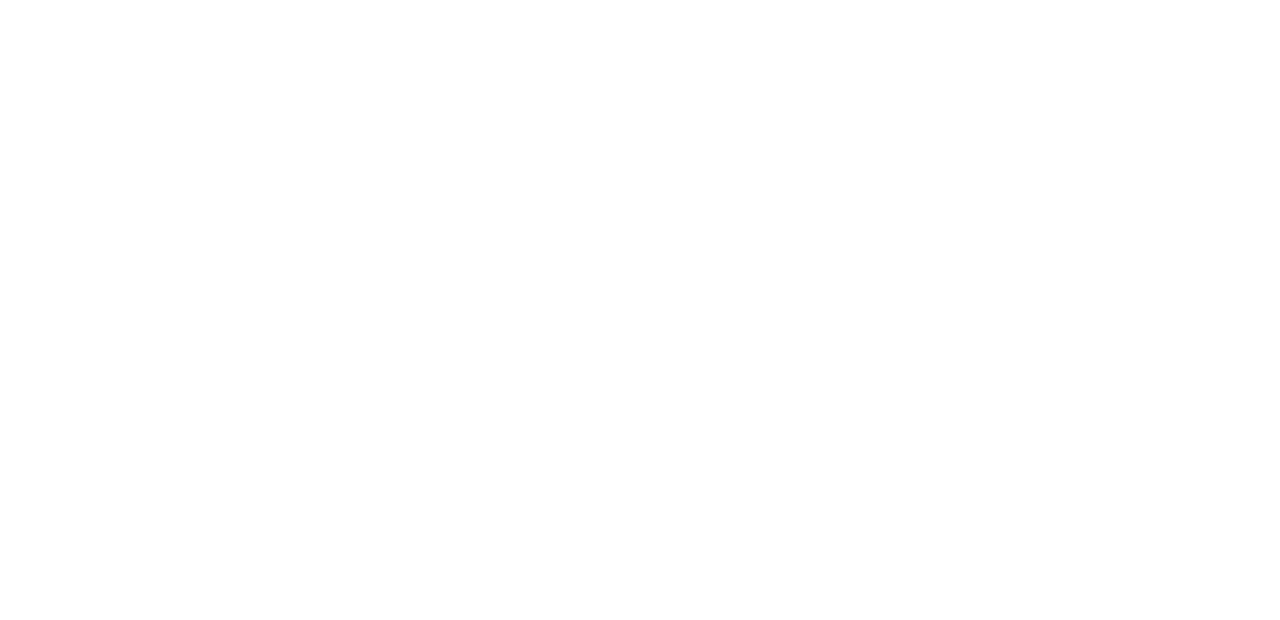
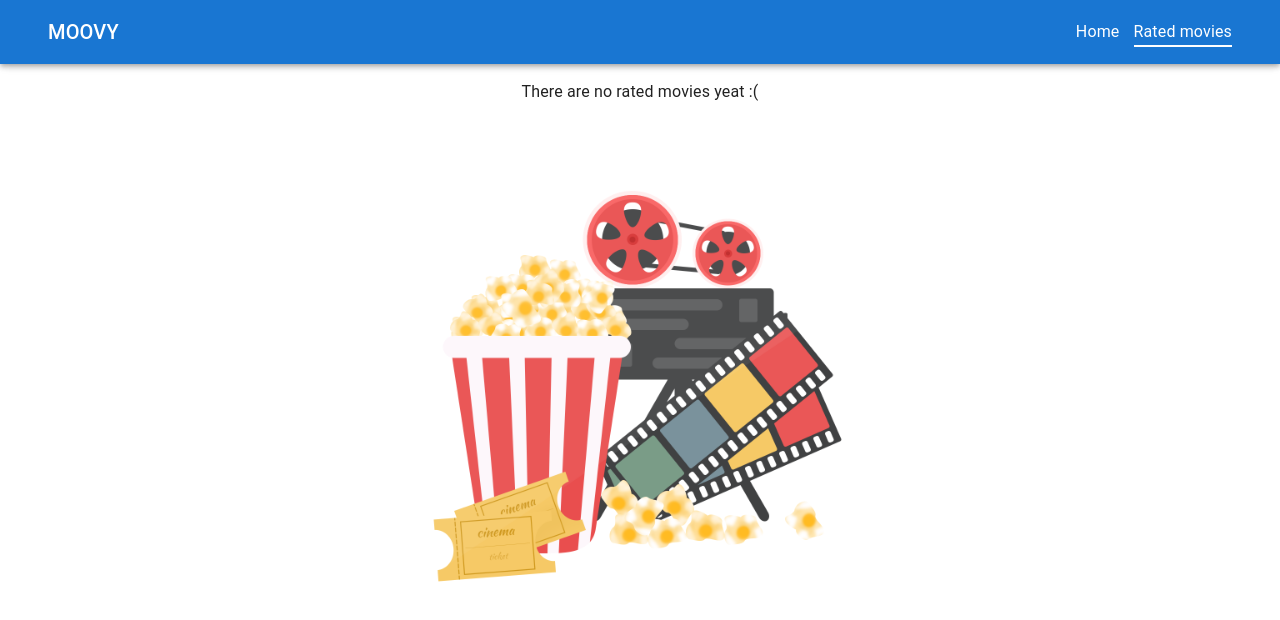
Before and after one commit to YanaPav/Moovy, a React (Create React App) app: page /rated in a window 1280 px wide. Shown: the top 620 px of the page. Built offline with nearby package versions, Linux system fonts and the light colour scheme.

Commit message:
rated movies page created

```diff
--- a/src/Pages/RatedMoviesPage/RatedMoviesPage.jsx
+++ b/src/Pages/RatedMoviesPage/RatedMoviesPage.jsx
@@ -1,7 +1,35 @@
 import { useSelector } from 'react-redux';
+import Container from '@mui/material/Container';
+import noMoviesPoster from '../../noMoviesPoster.png';
+import { MovieCard } from '../../components/MovieCard/MovieCard';
 
 export const RatedMoviesPage = () => {
   const ratedMovies = useSelector(state => state.ratedMovies);
-  console.log(ratedMovies);
-  return <ul></ul>;
+  const isRatedMovies = ratedMovies.length > 0;
+  return (
+    <Container maxWidth="lg" sx={{ textAlign: 'center', mt: 10 }}>
+      {!isRatedMovies && (
+        <>
+          <p>There are no rated movies yeat :(</p>
+          <img src={noMoviesPoster} alt="popcorn" width="500" />
+        </>
+      )}
+
+      {isRatedMovies && (
+        <ul>
+          {ratedMovies.map(({ Poster, Title, Year, imdbID, rating, Genre }) => (
+            <MovieCard
+              key={imdbID}
+              poster={Poster}
+              year={Year}
+              title={Title}
+              id={imdbID}
+              startRating={rating}
+              genre={Genre}
+            />
+          ))}
+        </ul>
+      )}
+    </Container>
+  );
 };
--- a/src/Pages/SearchPage/SearchPage.jsx
+++ b/src/Pages/SearchPage/SearchPage.jsx
@@ -1,12 +1,12 @@
-import { Box } from '@mui/system';
 import { SearchResultsList } from '../../components/SearchResultsList/SearchResultsList';
 import { SearchForm } from '../../components/SearchForm/SearchForm';
+import Container from '@mui/material/Container';
 
 export const SearchPage = () => {
   return (
-    <Box sx={{ py: 0 }}>
+    <Container maxWidth="lg" sx={{ textAlign: 'center', mt: 10 }}>
       <SearchForm />
       <SearchResultsList />
-    </Box>
+    </Container>
   );
 };
--- a/src/components/App.jsx
+++ b/src/components/App.jsx
@@ -2,13 +2,16 @@
 import CssBaseline from '@mui/material/CssBaseline';
 import { SearchPage } from '../Pages/SearchPage/SearchPage';
 import { RatedMoviesPage } from '../Pages/RatedMoviesPage/RatedMoviesPage';
+import { NavBar } from '../components/NavBar/NavBar';
 
 export const App = () => {
   return (
     <>
       <Routes>
-        <Route path="/" element={<SearchPage />} />
-        <Route path="/rated" element={<RatedMoviesPage />} />
+        <Route path="/" element={<NavBar />}>
+          <Route index element={<SearchPage />} />
+          <Route path="rated" element={<RatedMoviesPage />} />
+        </Route>
       </Routes>
       <CssBaseline />
     </>
--- a/src/components/MovieCard/MovieCard.jsx
+++ b/src/components/MovieCard/MovieCard.jsx
@@ -13,7 +13,7 @@
 } from '../../redux/slices/ratedMoviesSlice';
 import { useGetMovieByIdQuery } from '../../redux/slices/getMovieDetailsSlice';
 
-export const MovieCard = ({ poster, title, year, id }) => {
+export const MovieCard = ({ poster, title, year, id, startRating, genre }) => {
   const [imdbID, seImdbID] = useState(null);
   const [rating, setRating] = useState(0);
   const dispatch = useDispatch();
@@ -50,11 +50,16 @@
         <Typography gutterBottom variant="h5" component="div">
           {title} ({year})
         </Typography>
+        {genre && (
+          <Typography gutterBottom variant="h6" component="div">
+            Genre: {genre}
+          </Typography>
+        )}
       </CardContent>
       <CardActions>
         <Rating
           name="simple-controlled"
-          value={rating}
+          value={startRating ?? rating}
           onChange={changeRatingHandle}
         />
       </CardActions>
--- /dev/null
+++ b/src/components/NavBar/NavBar.jsx
@@ -0,0 +1,34 @@
+import { AppBar, Toolbar, Typography, Box, Container } from '@mui/material';
+
+import { Outlet } from 'react-router-dom';
+import { StyledNavLink } from './NavBar.styled';
+
+export const NavBar = props => {
+  return (
+    <>
+      <AppBar component="nav">
+        <Container maxWidth="xl">
+          <Toolbar>
+            <Typography
+              variant="h6"
+              component="div"
+              sx={{ flexGrow: 1, display: { xs: 'none', sm: 'block' } }}
+            >
+              MOOVY
+            </Typography>
+            <Box sx={{ display: { xs: 'none', sm: 'block' } }}>
+              <StyledNavLink to="/" end key="home">
+                Home
+              </StyledNavLink>
+              <StyledNavLink to="/rated" end key="rated">
+                Rated movies
+              </StyledNavLink>
+            </Box>
+          </Toolbar>
+        </Container>
+      </AppBar>
+
+      <Outlet />
+    </>
+  );
+};
--- /dev/null
+++ b/src/components/NavBar/NavBar.styled.jsx
@@ -0,0 +1,15 @@
+import styled from '@emotion/styled';
+import { NavLink } from 'react-router-dom';
+
+export const StyledNavLink = styled(NavLink)`
+  color: #fff;
+  text-decoration: none;
+  &:not(:last-child) {
+    margin-right: 14px;
+  }
+
+  &.active {
+    padding-bottom: 4px;
+    border-bottom: 2px solid white;
+  }
+`;
--- a/src/components/SearchForm/SearchForm.jsx
+++ b/src/components/SearchForm/SearchForm.jsx
@@ -1,7 +1,7 @@
 import Button from '@mui/material/Button';
 import Stack from '@mui/material/Stack';
 import SearchIcon from '@mui/icons-material/Search';
-import { StyledTextField } from './SearchForm.styled';
+import { StyledTextField, StyledForm } from './SearchForm.styled';
 import { useDispatch } from 'react-redux';
 import { setFilters } from '../../redux/slices/filterValuesSlice';
 
@@ -20,8 +20,8 @@
   };
 
   return (
-    <form onSubmit={handleSubmit}>
-      <Stack direction="row" spacing={2} mt={2}>
+    <StyledForm onSubmit={handleSubmit}>
+      <Stack direction="row" spacing={2}>
         <StyledTextField
           id="outlined-basic"
           label="Type movie title"
@@ -45,6 +45,6 @@
           Search
         </Button>
       </Stack>
-    </form>
+    </StyledForm>
   );
 };
--- a/src/components/SearchForm/SearchForm.styled.jsx
+++ b/src/components/SearchForm/SearchForm.styled.jsx
@@ -4,3 +4,9 @@
 export const StyledTextField = styled(TextField)`
   min-width: 250px;
 `;
+
+export const StyledForm = styled.form`
+  display: inline-block;
+  margin-left: auto;
+  margin-right: auto;
+`;
```
Also changed, not shown: src/noMoviesPoster.png (added).
